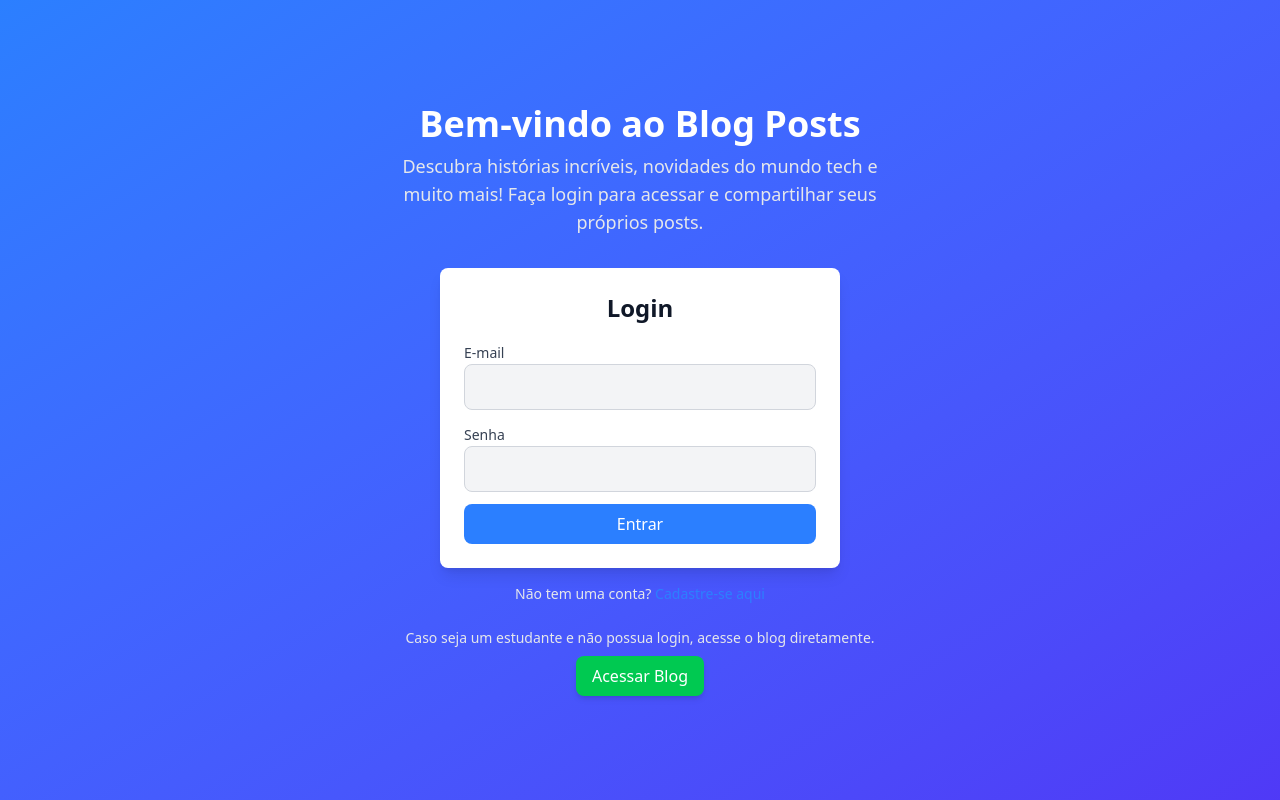
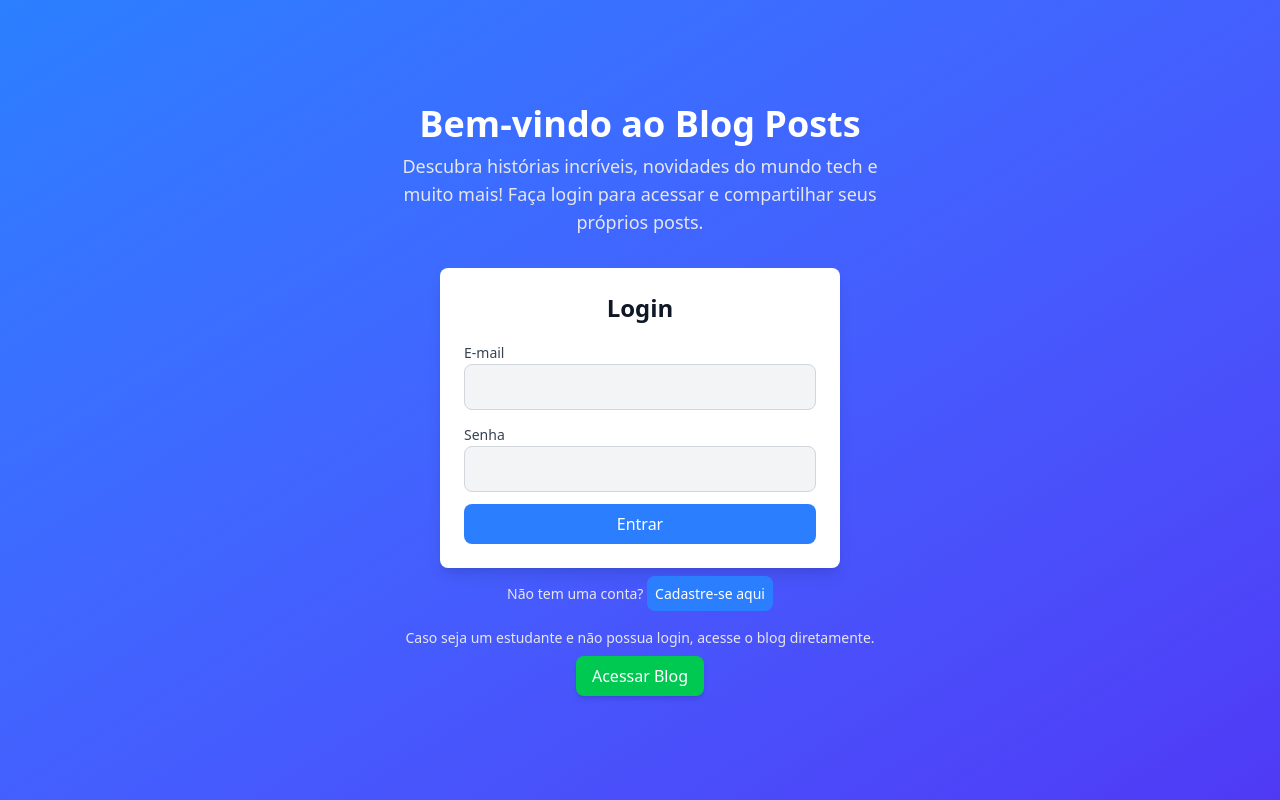
Before and after one commit to MarceloTadini/blog-post, a Next.js app: page / in a window 1280 px wide. Built offline with nearby package versions, Linux system fonts and the light colour scheme.

Commit message:
feat: update layout for improved user experience

```diff
--- a/src/app/page.tsx
+++ b/src/app/page.tsx
@@ -106,7 +106,7 @@ export default function Home() {
       {/* Link para cadastro */}
       <p className="text-center text-sm text-gray-200 mt-4">
         Não tem uma conta?{" "}
-        <Link href="/register" className="text-blue-500 hover:underline">
+        <Link href="/register" className="text-white hover:bg-blue-700 rounded-lg p-2 bg-blue-500">
           Cadastre-se aqui
         </Link>
       </p>
--- a/src/pages/register/index.tsx
+++ b/src/pages/register/index.tsx
@@ -136,7 +136,7 @@ export default function Register() {
       {/* Link para login */}
       <p className="text-center text-sm text-gray-700 mt-4">
         Já tem uma conta?{" "}
-        <Link href="/" className="text-green-500 hover:underline">
+        <Link href="/" className="text-white hover:bg-green-700 rounded-lg p-2 bg-green-500 transition">
           Faça login aqui
         </Link>
       </p>
```
